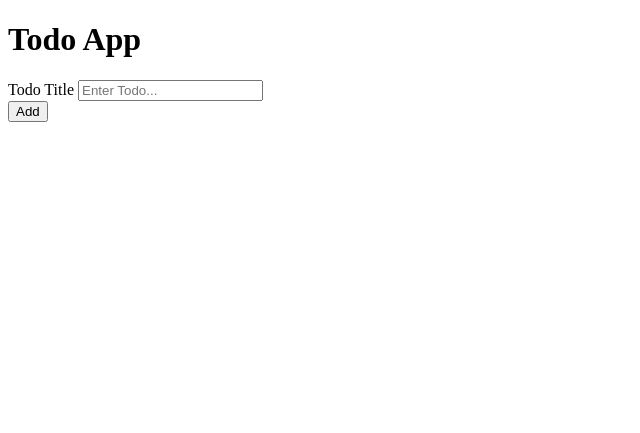
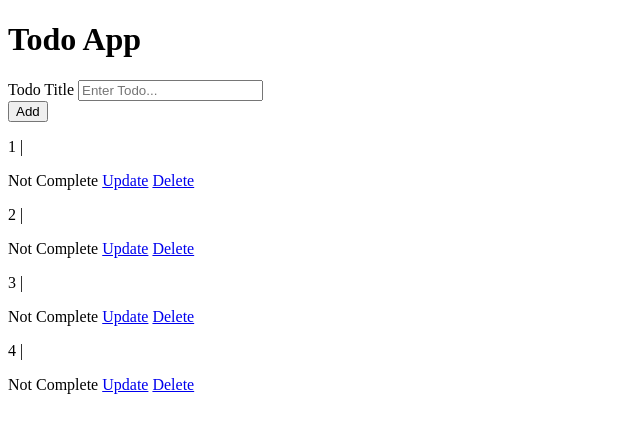
Before and after one commit to dandenseven/Python-Project-1-, a Flask app: page / in a window 1280 px wide. Shown: the top 433 px of the page, without its empty margins (0-640 px from the left). Run offline with Flask 3, Linux system fonts and the light colour scheme; data comes from the database, SQL or seed files in the repository; both versions use the stored data as it was after the commit.

Commit message:
app route update and delete

```diff
--- a/flask-todo/app.py
+++ b/flask-todo/app.py
@@ -1,4 +1,4 @@
-from flask import Flask, render_template
+from flask import Flask, render_template, request, redirect, url_for
 from flask_sqlalchemy import SQLAlchemy
 
 app = Flask(__name__)
@@ -13,13 +13,38 @@
     title = db.Column(db.String(100))
     complete = db.Column(db.Boolean)
 
-@app.route('/')
+@app.route("/")
 def index():
     # show all todos
     todo_list = Todo.query.all()
     print(todo_list)
     return render_template('base.html', todo_list=todo_list)
 
+@app.route("/add", methods=["POST"])
+def add():
+    # add new item
+    title = request.form.get("title")
+    new_todo = Todo(title=title, complete=False)
+    db.session.add(new_todo)
+    db.session.commit()
+    return redirect(url_for("index"))
+
+@app.route("/update/<int:todo_id>")
+def update(todo_id):
+    # update item
+    todo = Todo.query.filter_by(id=todo_id).first()
+    todo.complete = not todo.complete
+    db.session.commit()
+    return redirect(url_for("index"))
+
+@app.route("/delete/<int:todo_id>")
+def delete(todo_id):
+    # delete item
+    todo = Todo.query.filter_by(id=todo_id).first()
+    db.session.delete(todo)
+    db.session.commit()
+    return redirect(url_for("index"))
+
 
 
 if __name__ == "__main__":
--- a/flask-todo/templates/base.html
+++ b/flask-todo/templates/base.html
@@ -9,7 +9,7 @@
 
     <h1>Todo App</h1>
 
-    <form action="">
+    <form action="/add" method="post">
         <div>
             <label for="title">Todo Title</label>
             <input type="text" name="title" placeholder="Enter Todo...">
@@ -17,5 +17,20 @@
             <button type="submit">Add</button>
         </div>
     </form>
+
+    {% for todo in todo_list %}
+        <p> {{ todo.id }} | {{ todo.title }}</p>
+
+        {% if todo.complete == False %}
+            <span>Not Complete</span>
+        {% else %}
+            <span>Completed</span>
+        {% endif %}
+
+        <a href="/update/{{ todo.id }}">Update</a>
+        <a href="/delete/{{ todo.id }}">Delete</a>
+
+    {% endfor %}
+
 </body>
 </html>
```
Also changed, not shown: flask-todo/instance/db.sqlite.
